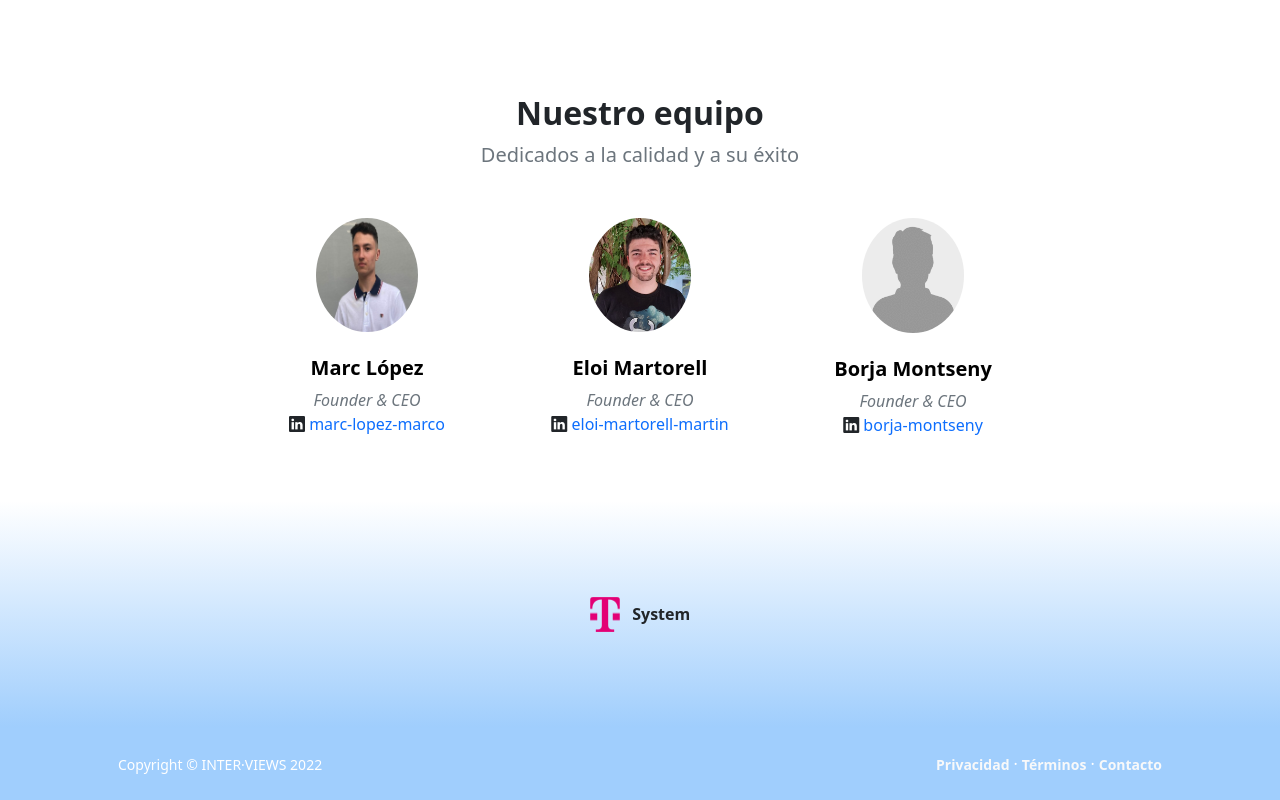
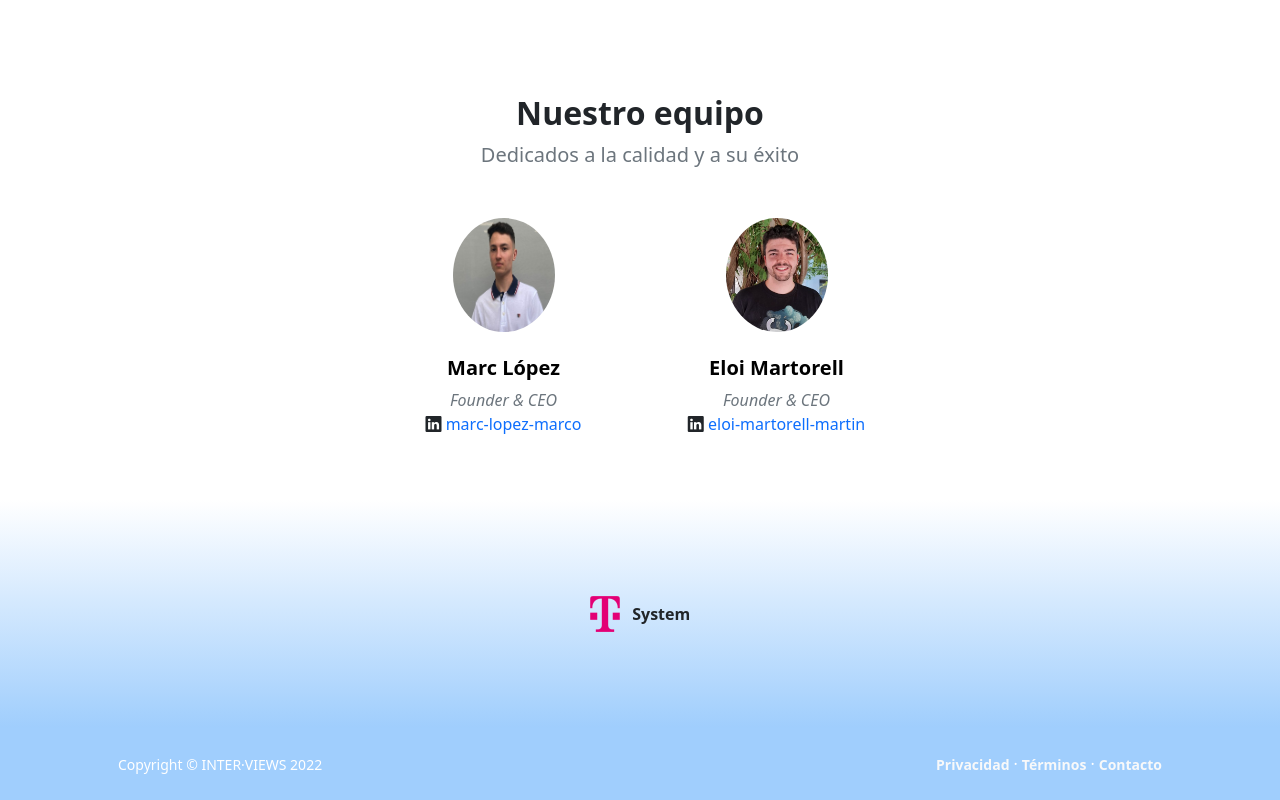
Before and after one commit to ElNotaCode/proyecto-final-angular, an Angular app: page /about in a window 1280 px wide. Shown: the part 1186-1986 px from the top of the page. Built offline with nearby package versions, Linux system fonts and the light colour scheme.

Commit message:
about
rabout

```diff
--- a/src/app/public/about/about.component.html
+++ b/src/app/public/about/about.component.html
@@ -61,14 +61,14 @@
                   <p><i class="bi bi-linkedin"></i> <a href="https://www.linkedin.com/in/eloi-martorell-martin/" target="_blank"> eloi-martorell-martin</a></p>
                 </div>
           </div>
-          <div class="col mb-5 mb-5 mb-sm-0">
+         <!--<div class="col mb-5 mb-5 mb-sm-0">
               <div class="text-center">
                   <img class="img-fluid rounded-circle mb-4 px-4" width="150px" height="150px" src="../../../assets/about/borja.gif" alt="..." />
                   <a class="txt-decoration" href="https://www.linkedin.com/in/borja-montseny/" target="_blank"> <h5 class="fw-bolder">Borja Montseny</h5></a>
                   <div class="fst-italic text-muted">Founder &amp; CEO</div>
                  <p><i class="bi bi-linkedin"></i><a href="https://www.linkedin.com/in/borja-montseny/"  target="_blank"> borja-montseny</a></p>
               </div>
-          </div>
+          </div>-->
       </div>
   </div>
 
```
